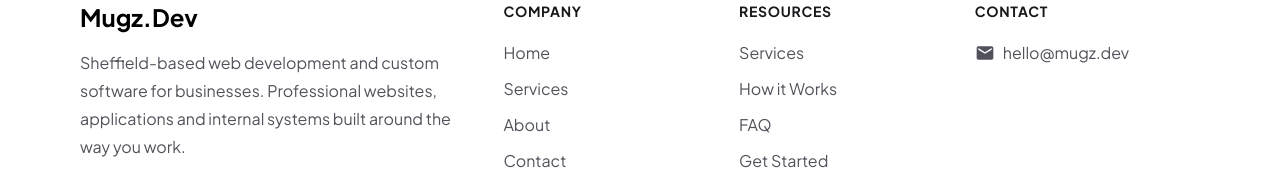
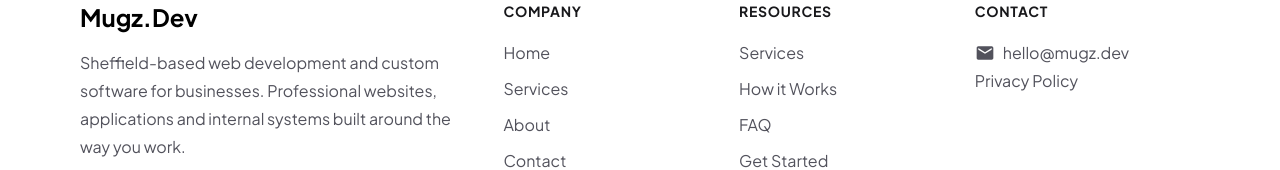
Before and after one commit to ymuth/mugz-dev, a Next.js app: page / in a window 1280 px wide. Shown: the part 5215-5385 px from the top of the page. Built offline with nearby package versions, Linux system fonts and the light colour scheme.

Commit message:
adding privacy policy to footer

```diff
--- a/src/components/global/Footer.tsx
+++ b/src/components/global/Footer.tsx
@@ -128,7 +128,13 @@ export default function Footer() {
                                 <span>hello@mugz.dev</span>
                             </a>
                         </div>
+
+                        <Link href="/privacy" className="text-zinc-600 hover:text-zinc-900">
+                            Privacy Policy
+                        </Link>
                     </div>
+
+
 
                 </div>
 
```
